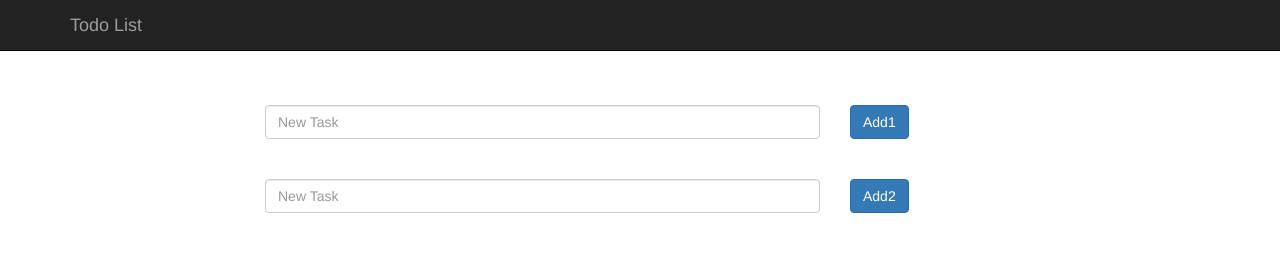
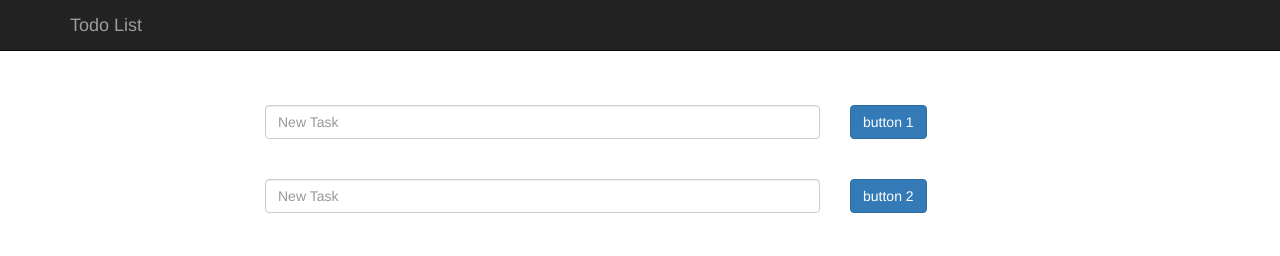
Before and after one commit to machula/machula.github.io, a plain HTML site: page index.html in a window 1280 px wide. Drawn offline with nearby package versions, Linux system fonts and the light colour scheme.

Commit message:
second commit

```diff
--- a/index.html
+++ b/index.html
@@ -31,7 +31,7 @@
             <input type="text" placeholder="New Task" class="form-control" id="addTask">
           </div>
           <div class="form-group col-md-1">
-            <button class="btn btn-primary" onclick="test.testMeth()">Add1</button>
+            <button class="btn btn-primary" onclick="test.testMeth()">button 1</button>
           </div>
         </div>
 
@@ -41,7 +41,7 @@
               <input type="text" placeholder="New Task" class="form-control" id="addTask">
             </div>
             <div class="form-group col-md-1">
-              <button class="btn btn-primary" onclick="test.callSecond()">Add2</button>
+              <button class="btn btn-primary" onclick="test.callSecond()">button 2</button>
             </div>
           </div>
 
```
